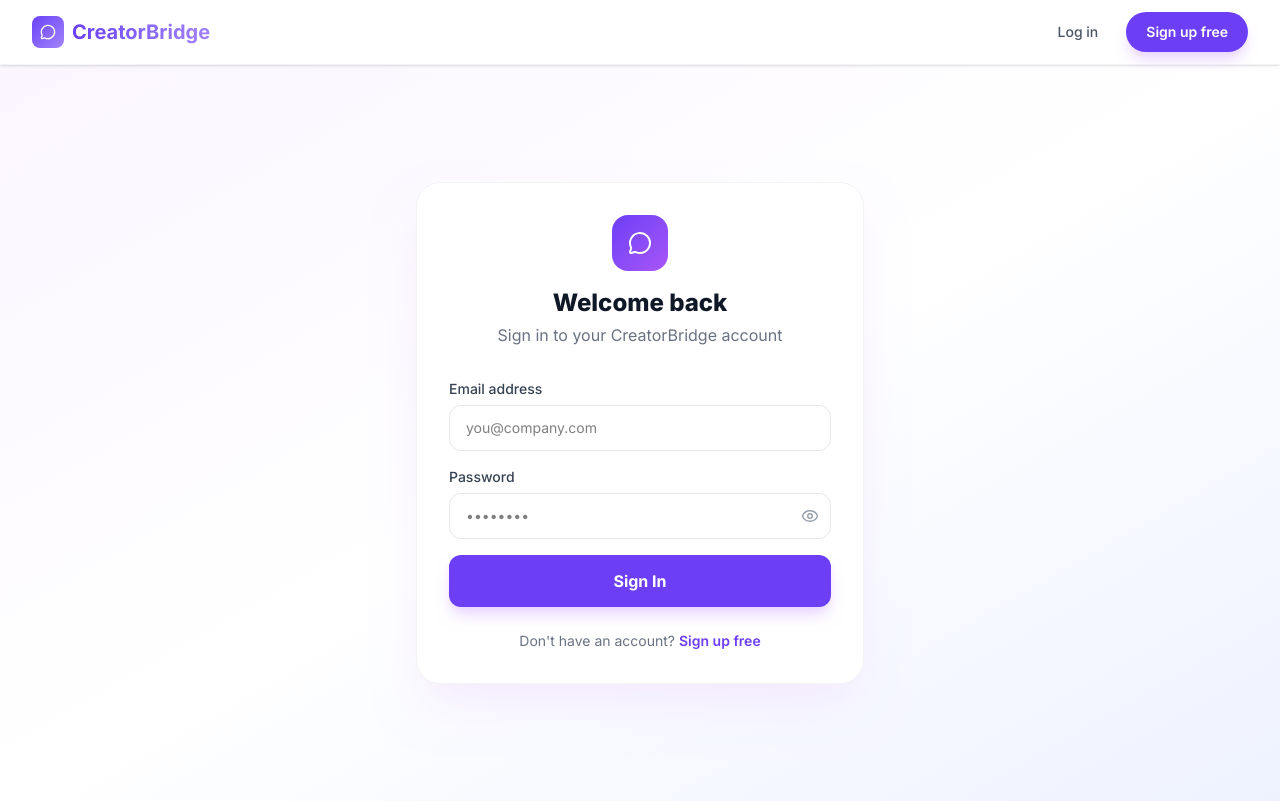
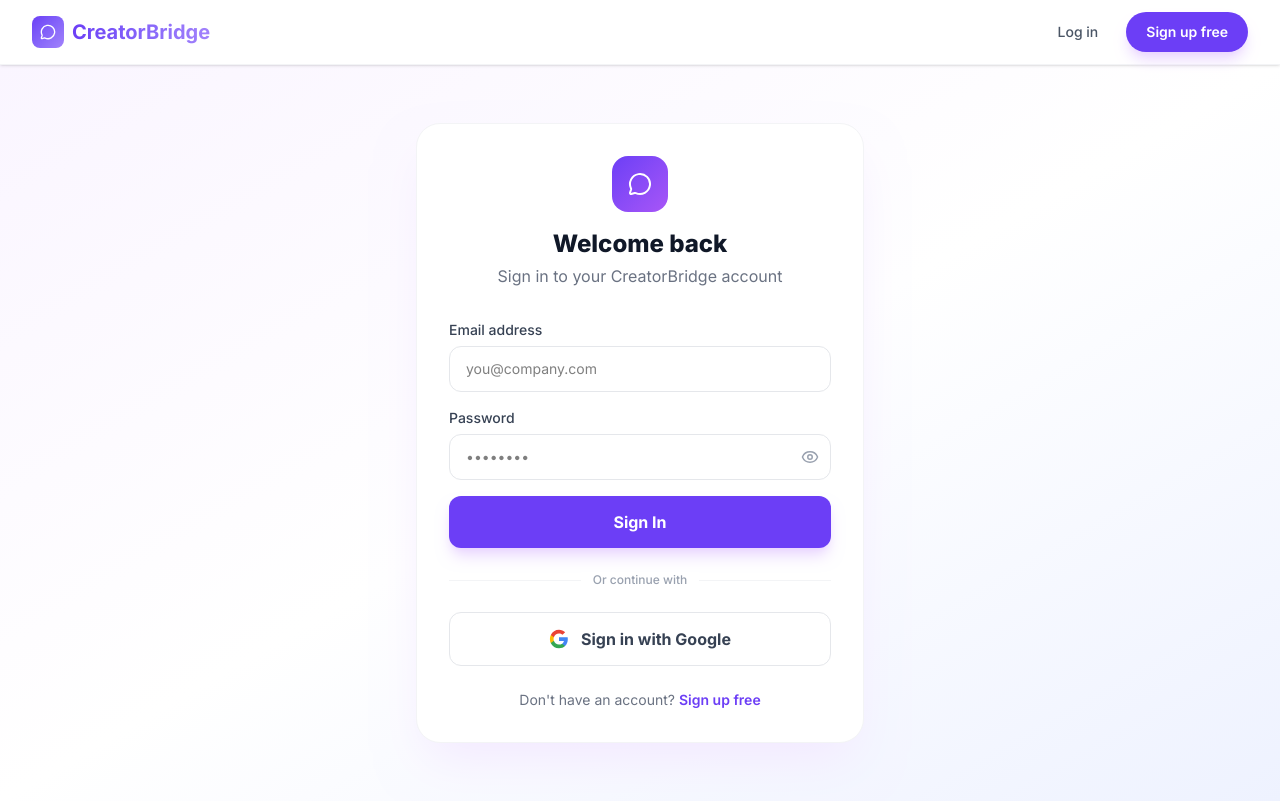
Before and after one commit to agneyanil-20/Creatorbridgesocial, a React (Vite) app in the folder client/: page /login in a window 1280 px wide. Built offline with nearby package versions, Linux system fonts and the light colour scheme.

Commit message:
feat: add Google Sign-In support

```diff
--- a/client/src/context/AuthContext.jsx
+++ b/client/src/context/AuthContext.jsx
@@ -10,6 +10,20 @@ export function AuthProvider({ children }) {
   const [loading, setLoading] = useState(true);
 
   useEffect(() => {
+    // Check for tokens in URL hash (returned from OAuth)
+    const hash = window.location.hash;
+    if (hash && hash.includes('access_token=')) {
+      const params = new URLSearchParams(hash.substring(1));
+      const token = params.get('access_token');
+      if (token) {
+        localStorage.setItem('access_token', token);
+        validateSession(token);
+        // Clear hash from URL
+        window.history.replaceState(null, null, window.location.pathname);
+        return;
+      }
+    }
+
     const token = localStorage.getItem('access_token');
     if (token) {
       validateSession(token);
--- a/client/src/pages/Login.jsx
+++ b/client/src/pages/Login.jsx
@@ -81,6 +81,28 @@ export default function Login() {
             </button>
           </form>
 
+          <div className="relative my-6">
+            <div className="absolute inset-0 flex items-center">
+              <div className="w-full border-t border-gray-100" />
+            </div>
+            <div className="relative flex justify-center text-xs">
+              <span className="bg-white px-3 text-gray-400 font-medium">Or continue with</span>
+            </div>
+          </div>
+
+          <button
+            onClick={() => window.location.href = 'https://cmrcubdcazblpudsrphl.supabase.co/auth/v1/authorize?provider=google'}
+            className="w-full bg-white hover:bg-gray-50 text-gray-700 font-bold py-3.5 rounded-xl border border-gray-200 transition-all flex items-center justify-center gap-3 active:scale-[0.98]"
+          >
+            <svg width="20" height="20" viewBox="0 0 24 24" fill="none" xmlns="http://www.w3.org/2000/svg">
+              <path d="M22.56 12.25c0-.78-.07-1.53-.2-2.25H12v4.26h5.92c-.26 1.37-1.04 2.53-2.21 3.31v2.77h3.57c2.08-1.92 3.28-4.74 3.28-8.09z" fill="#4285F4"/>
+              <path d="M12 23c2.97 0 5.46-.98 7.28-2.66l-3.57-2.77c-1 .67-2.28 1.07-3.71 1.07-2.86 0-5.29-1.93-6.16-4.53H2.18v2.84C3.99 20.53 7.7 23 12 23z" fill="#34A853"/>
+              <path d="M5.84 14.11c-.22-.67-.35-1.39-.35-2.11s.13-1.44.35-2.11V7.06H2.18c-.71 1.48-1.11 3.13-1.11 4.94s.4 3.46 1.11 4.94l3.66-2.83z" fill="#FBBC05"/>
+              <path d="M12 5.38c1.62 0 3.06.56 4.21 1.64l3.15-3.15C17.45 2.09 14.97 1 12 1 7.7 1 3.99 3.47 2.18 7.06l3.66 2.84c.87-2.6 3.3-4.52 6.16-4.52z" fill="#EA4335"/>
+            </svg>
+            Sign in with Google
+          </button>
+
           <p className="text-center text-sm text-gray-500 mt-6">
             Don't have an account?{' '}
             <Link to="/signup" className="text-[#6C3EF6] font-semibold hover:underline">Sign up free</Link>
```
